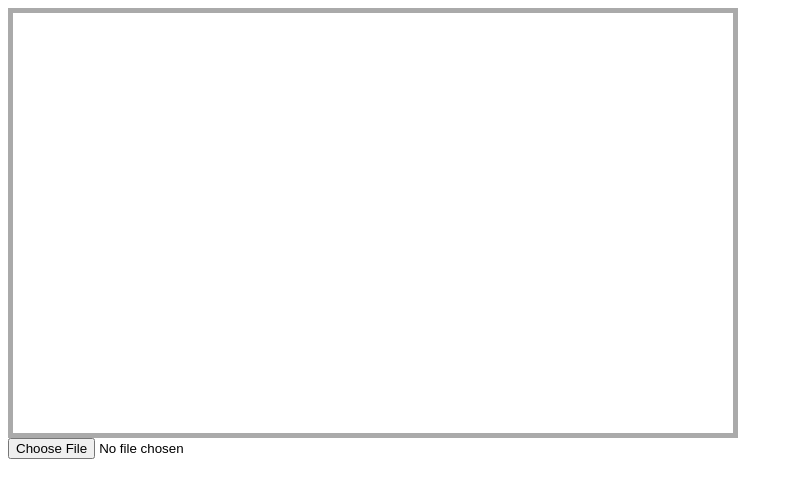
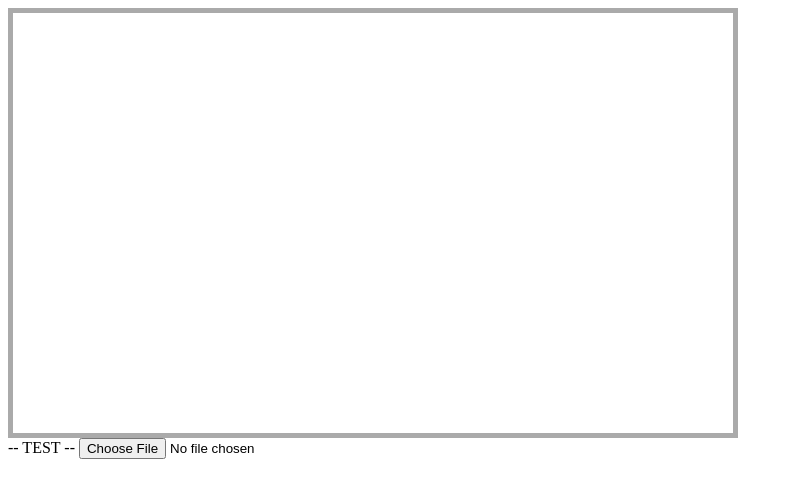
Before and after one commit to levg34/image-uploader, a website: page view/index.html in a window 1280 px wide. Shown: the whole page, without its empty margins (0-793 px from the left). Drawn offline with nearby package versions, Linux system fonts and the light colour scheme.

Commit message:
test sync openshift

```diff
--- a/view/index.html
+++ b/view/index.html
@@ -11,6 +11,7 @@
   </head>
   <body>
     <div id="dropzone"></div>
+	-- TEST --
 	<input type="file" name="file" id="file"/>
 	<script src="/script.js"></script>
   </body>
```
